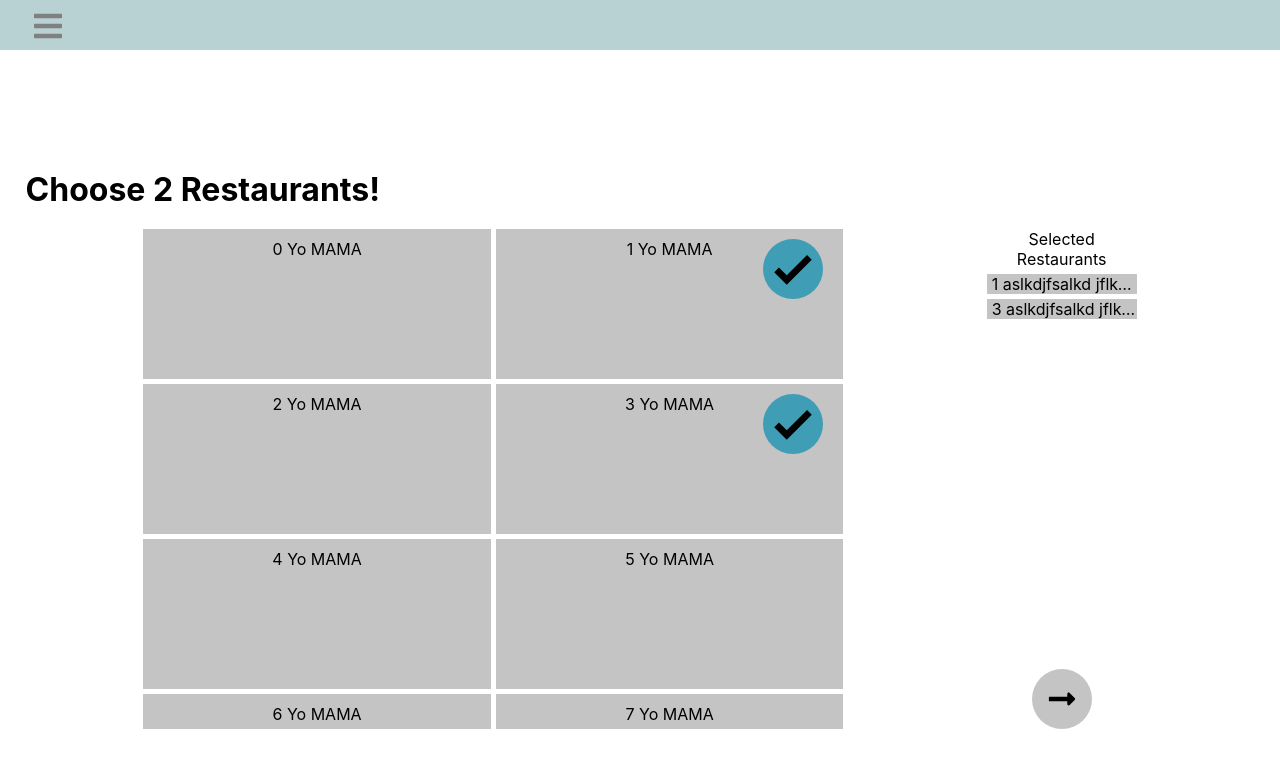
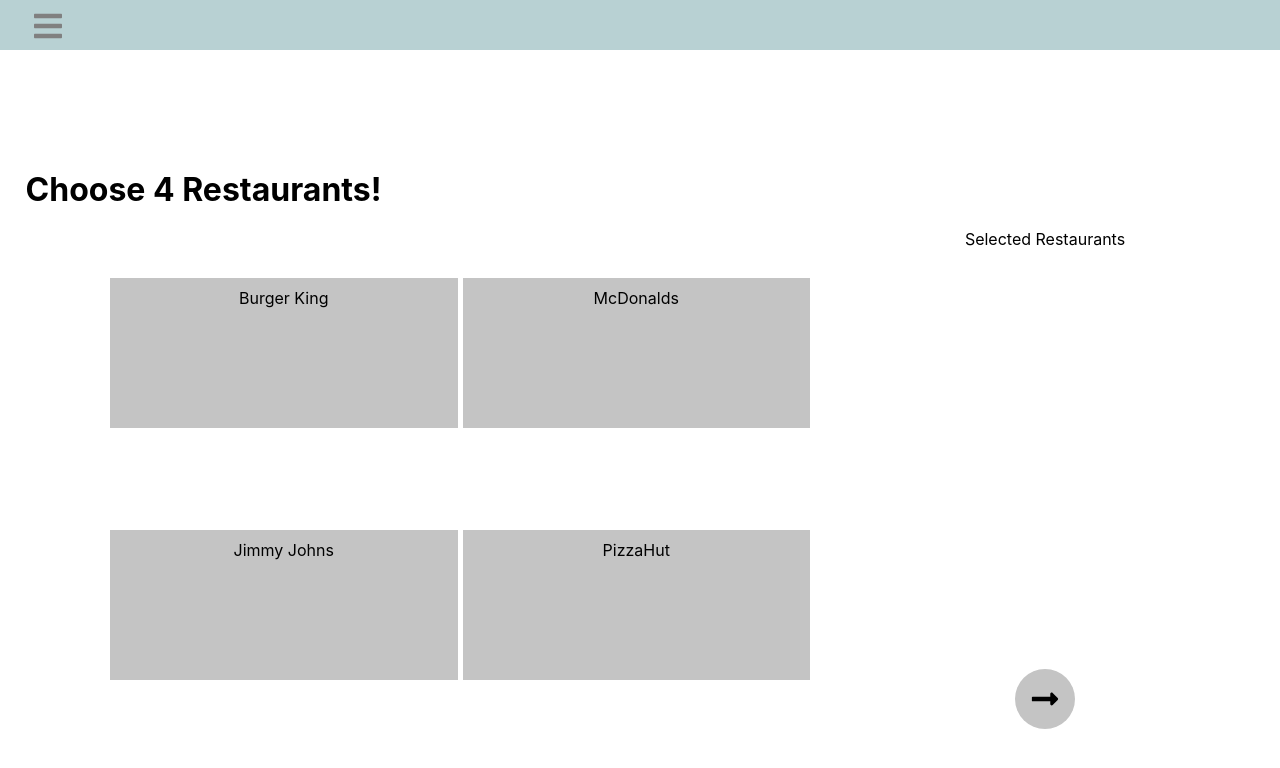
Before and after one commit to tylercodes1/Team7ProjectRepo, a React (Create React App) app: page /motion-creation in a window 1280 px wide. Shown: the top 768 px of the page. Built offline with nearby package versions, Linux system fonts and the light colour scheme.

Commit message:
Monumental changes. Still unfinished

```diff
--- a/package.json
+++ b/package.json
@@ -6,11 +6,14 @@
     "@testing-library/jest-dom": "^5.11.6",
     "@testing-library/react": "^11.2.2",
     "@testing-library/user-event": "^12.6.0",
+    "axios": "^0.21.1",
     "react": "^17.0.1",
     "react-dom": "^17.0.1",
     "react-icons": "^4.1.0",
     "react-router-dom": "^5.2.0",
     "react-scripts": "4.0.1",
+    "react-st-modal": "^1.1.3",
+    "react-useanimations": "^2.0.6",
     "web-vitals": "^0.2.4"
   },
   "scripts": {
--- /dev/null
+++ b/src/api/api.js
@@ -0,0 +1,97 @@
+import db from "./dummydb";
+
+let currentUser = undefined;
+
+//Users
+export async function login(username, password) {
+  for (let i = 0; i < db.users.length; i++) {
+    const u = db.users[i];
+    if (u.name === username && u.password === password) {
+      currentUser = u;
+      return;
+    }
+  }
+
+  throw new Error("User not found  or password incorrect");
+}
+
+export async function getUsers() {
+  return db.users;
+}
+
+export async function getUserByName(name) {
+  for (let i = 0; i < db.users.length; i++) {
+    const u = db.users[i];
+    if (u.name === name) {
+      return u;
+    }
+  }
+
+  throw new Error("User not found");
+}
+
+export async function getUserById(id) {
+  for (let i = 0; i < db.users.length; i++) {
+    const u = db.users[i];
+    if (u.id === id) {
+      return u;
+    }
+  }
+
+  throw new Error("User not found");
+}
+
+export async function addUser(userDTO) {
+  for (let i = 0; i < db.users.length; i++) {
+    const u = db.users[i];
+
+    if (u.name === userDTO.name) {
+      return new Error("User already exist");
+    }
+  }
+
+  const userToAdd = {
+    ...userDTO,
+    id: ++db.lastUserID,
+    isAdmin: false,
+  };
+
+  db.users.push(userToAdd);
+  return userToAdd;
+}
+
+// addUser({name: 'georgia', password: 'ok'}).then(u => {
+//     console.log('added ' + JSON.stringify(u));
+//     console.log(JSON.stringify(db.users, null, 2));
+// });
+
+//Motions:
+export async function getMotions() {
+  if (!currentUser) {
+    return [];
+  }
+  return db.motions.filter((m) => m.owner_id === currentUser.id);
+}
+
+export async function addMotion(motionDTO) {
+  if (!currentUser) {
+    return;
+  }
+  const motionToAdd = {
+    ...motionDTO,
+    id: ++db.lastMotionID,
+    owner_id: currentUser.id,
+  };
+  db.motions.push(motionToAdd);
+  return motionToAdd;
+}
+
+export async function getChoices() {
+  return db.choices;
+}
+
+setTimeout(() => {
+  addMotion({ title: "hello" }).then((m) => {
+    console.log(JSON.stringify(db.motions, null, 2));
+  });
+}, 20000);
--- /dev/null
+++ b/src/api/dummydb.js
@@ -0,0 +1,59 @@
+export default {
+  users: [
+    {
+      id: 1,
+      name: "Macy",
+      password: "password1",
+      isAdmin: false,
+    },
+    {
+      id: 2,
+      name: "John Doe",
+      password: "password2",
+      isAdmin: false,
+    },
+    {
+      id: 3,
+      name: "Fella",
+      password: "password3",
+      isAdmin: false,
+    },
+  ],
+  lastUserID: 3,
+
+  motions: [
+    {
+      id: 1,
+      title: "motion1",
+      owner_id: 1,
+    },
+    {
+      id: 2,
+      title: "motion2",
+      owner_id: 1,
+    },
+  ],
+  lastMotionID: 2,
+  choices: [
+    {
+      id: 14,
+      proposal: "Burger King",
+      owner_id: 2,
+    },
+    {
+      id: 15,
+      proposal: "McDonalds",
+      owner_id: 2,
+    },
+    {
+      id: 16,
+      proposal: "Jimmy Johns",
+      owner_id: 3,
+    },
+    {
+      id: 17,
+      proposal: "PizzaHut",
+      owner_id: 6,
+    },
+  ],
+};
--- a/src/components/MultiSelector/MultiSelector.js
+++ b/src/components/MultiSelector/MultiSelector.js
@@ -4,48 +4,51 @@
 import { IconContext } from "react-icons";
 
 export default function MultiSelector(props) {
-  console.log(props.setSelectedRestaurants);
+  console.log(props.setSelectedItems);
+  console.log(props.items);
 
   return (
     <div className="multi-selector">
-      {props.data.map((el, index) =>
+      {props.items.map((el, index) =>
         BuildItem(
+          props.type,
           index,
-          props.selectedRestaurants,
-          props.setSelectedRestaurants
+          el,
+          props.selectedItems,
+          props.setSelectedItems
         )
       )}
     </div>
   );
 }
 
-function BuildItem(index, selectedRestaurants, setSelectedRestaurants) {
+function BuildItem(type, index, item, selectedItems, setSelectedItems) {
   return (
+    // div is big because it has lots of conditional onclick-functionality
     <div
       className="selection-item"
       key={index}
       onClick={
-        selectedRestaurants.length === 4
+        selectedItems.length === 4
           ? () => {
-              if (selectedRestaurants.includes(index)) {
-                setSelectedRestaurants(
-                  selectedRestaurants.filter((i) => i !== index)
-                );
+              // if 4 choices have already been selected AND
+              // if the current item being clicked is being "unselected"
+              // unselect item from list
+              if (selectedItems.includes(item.id)) {
+                setSelectedItems(selectedItems.filter((i) => i.id !== item.id));
               }
             }
           : () => {
-              if (selectedRestaurants.includes(index)) {
-                //   console.log(selectedRestaurants.filter(index => ));
-                setSelectedRestaurants(
-                  selectedRestaurants.filter((i) => i !== index)
-                );
+              if (selectedItems.includes(item.id)) {
+                setSelectedItems(selectedItems.filter((i) => i.id !== item.id));
               } else {
-                setSelectedRestaurants([...selectedRestaurants, index]);
+                setSelectedItems([...selectedItems, item]);
               }
             }
       }
     >
-      {selectedRestaurants.includes(index) && (
+      {/* Conditionally rendered checkmark */}
+      {selectedItems.includes(item.id) && (
         <div className="checked-item">
           <IconContext.Provider
             value={{
@@ -56,7 +59,11 @@
           </IconContext.Provider>
         </div>
       )}
-      <div>{index} Yo MAMA</div>
+      {/* // TODO image + words */}
+      {type === "Restaurants" && <div>{item.proposal}</div>}
+      {type === "Friends" && <div>build Persons</div>}
+      {/* <RestaurantItem /> <PersonItem />*/}
+      {/* <div>{index} Yo MAMA</div> */}
     </div>
   );
 }
--- a/src/components/MultiSelector/SelectedItems/SelectedItems.css
+++ b/src/components/MultiSelector/SelectedItems/SelectedItems.css
@@ -1,13 +1,20 @@
 .selected-items {
-  width: 150px;
+  width: 250px;
+  height: auto;
+  margin: 0 auto;
 }
 
 .selected-item {
+  display: flex;
+  flex-direction: column;
+  align-items: flex-end;
+  justify-content: flex-end;
   width: 100%;
+  height: 50px;
   background-color: #c4c4c4;
   margin-top: 5px;
+  padding: 0 5px 5px 0;
   text-align: start;
-  padding-left: 5px;
   text-overflow: ellipsis;
   overflow: hidden;
   white-space: nowrap;
--- a/src/components/MultiSelector/SelectedItems/SelectedItems.js
+++ b/src/components/MultiSelector/SelectedItems/SelectedItems.js
@@ -2,12 +2,13 @@
 import "./SelectedItems.css";
 
 export default function SelectedItems(props) {
+  console.log(props);
   return (
     <div className="selected-items">
-      <p>Selected Restaurants</p>
-      {props.selectedRestaurants.map((el, index) => (
+      <p>{props.type !== undefined && `Selected ${props.type}`}</p>
+      {props.selectedItems.map((el, index) => (
         <div className="selected-item" key={index}>
-          {el} aslkdjfsalkd jflkdsajflkdsa jjf
+          {el.proposal}
         </div>
       ))}
     </div>
--- /dev/null
+++ b/src/pages/MotionCreationPage/BuildCheckoutPage/BuildCheckoutPage.css
@@ -0,0 +1,15 @@
+.custom-dialog-content {
+  display: flex;
+  flex-direction: column;
+  align-items: center;
+}
+
+.api-validation {
+  display: grid;
+  row-gap: 5px;
+  column-gap: 5px;
+  align-items: center;
+  justify-items: center;
+  overflow-y: auto;
+  grid-template-columns: 1fr 1fr;
+}
--- /dev/null
+++ b/src/pages/MotionCreationPage/BuildCheckoutPage/BuildCheckoutPage.js
@@ -0,0 +1,54 @@
+import { React } from "react";
+import SelectedItems from "./../../../components/MultiSelector/SelectedItems/SelectedItems";
+import { IconContext } from "react-icons";
+import { BsPersonFill } from "react-icons/bs";
+import { GiKnifeFork } from "react-icons/gi";
+import { CustomDialog } from "react-st-modal";
+import CustomDialogContent from "./CustomDialogContent";
+
+export default function BuildCheckoutPage(props) {
+  return (
+    <div className="checkout-page">
+      <h1>Does this look right?</h1>
+      <div className="view-filler">
+        <div className="summary-window">
+          <SelectedItems selectedItems={props.selectedRestaurants} />
+          <div className="summary-friend-view">
+            {props.selectedFriends.map((el, key) => buildFriend(el, key))}
+          </div>
+          <button
+            className="move-on-button move-on finish-up"
+            onClick={async () => {
+              const result = await CustomDialog(
+                <CustomDialogContent
+                  selectedRestaurants={props.selectedRestaurants}
+                  selectedFriends={props.selectedFriends}
+                />,
+                {
+                  title: "Custom Dialog",
+                  showCloseIcon: true,
+                }
+              );
+              console.log(result);
+            }}
+          >
+            <IconContext.Provider value={{ size: "30px" }}>
+              <GiKnifeFork />
+            </IconContext.Provider>
+          </button>
+        </div>
+      </div>
+    </div>
+  );
+}
+
+function buildFriend(selectedFriend, key) {
+  return (
+    <div className="summary-friend-item" key={key}>
+      <div className="summary-profile-icon">
+        <BsPersonFill></BsPersonFill>
+      </div>
+      <p>friend id: {selectedFriend}</p>
+    </div>
+  );
+}
--- /dev/null
+++ b/src/pages/MotionCreationPage/BuildMotionCreationPage/BuildMotionCreationPage.js
@@ -0,0 +1,46 @@
+import { React } from "react";
+import { FaLongArrowAltRight } from "react-icons/fa";
+import { IconContext } from "react-icons";
+import MultiSelector from "./../../../components/MultiSelector/MultiSelector.js";
+import SelectedItems from "./../../../components/MultiSelector/SelectedItems/SelectedItems.js";
+
+export default function BuildMotionCreationPage(props) {
+  console.log(props);
+  return (
+    <div className="motion-creation-page">
+      {props.type === "Restaurants" && (
+        <h1>Choose {4 - props.selectedItems.length} Restaurants!</h1>
+      )}
+      {props.type === "Friends" && <h1>Invite Some Friends</h1>}
+      <div className="creation-view">
+        <MultiSelector
+          type={props.type}
+          items={props.items}
+          selectedItems={props.selectedItems}
+          setSelectedItems={(newSelected) =>
+            props.setSelectedItems(newSelected)
+          }
+        />
+        <div id="vertically-aligned-items">
+          <SelectedItems
+            type={props.type}
+            selectedItems={props.selectedItems}
+          />
+          <button
+            className={
+              props.selectedItems.length === 4 || props.type === "Friends"
+                ? "move-on-button move-on"
+                : "move-on-button"
+            }
+            // disabled={selectedRestaurants.length !== 4}
+            onClick={() => props.handleClick(props.type, props.selectedItems)}
+          >
+            <IconContext.Provider value={{ size: "30px" }}>
+              <FaLongArrowAltRight />
+            </IconContext.Provider>
+          </button>
+        </div>
+      </div>
+    </div>
+  );
+}
--- a/src/pages/MotionCreationPage/MotionCreationPage.css
+++ b/src/pages/MotionCreationPage/MotionCreationPage.css
@@ -1,5 +1,5 @@
 /* Page 1 */
-.motion-creation-page-1 {
+.motion-creation-page {
   /* display: flex;
   flex-direction: column;
   align-items: center;
@@ -10,32 +10,18 @@
   width: 100%;
 }
 
-.motion-creation-page-1 h1 {
+.motion-creation-page h1 {
   text-align: start;
   margin-left: 2vw;
 }
 
 .creation-view {
+  margin: 0;
+  padding: 0;
+  position: relative;
   height: 100%;
   display: flex;
   justify-content: space-evenly;
-}
-
-/* Page 2 */
-.motion-creation-page-2 {
-  /* display: flex;
-  flex-direction: column;
-  align-items: center;
-  justify-content: center; */
-  padding-top: 120px;
-  position: relative;
-  height: calc(100% - 60px);
-  width: 100%;
-}
-
-.motion-creation-page-2 h1 {
-  text-align: start;
-  margin-left: 2vw;
 }
 
 #vertically-aligned-items {
@@ -44,6 +30,65 @@
   flex-direction: column;
   justify-content: space-between;
   align-items: center;
+}
+
+.view-filler {
+  width: 100%;
+  height: 100%;
+  display: flex;
+  flex-direction: column;
+  align-items: center;
+}
+
+.checkout-page {
+  /* display: flex;
+  flex-direction: column;
+  align-items: center;
+  justify-content: center; */
+  padding-top: 80px;
+  position: relative;
+  height: calc(100% - 60px);
+  width: 100%;
+}
+
+.checkout-page h1 {
+  margin-left: 2vw;
+  text-align: start;
+}
+
+.summary-window {
+  padding-top: 10px;
+  background-color: lightcyan;
+  height: 500px;
+  width: 400px;
+  /* margin-left: 50vw; */
+}
+
+.summary-friend-view {
+  display: flex;
+  flex-direction: column;
+  margin-top: 10px;
+  height: 175px;
+  width: 100%;
+  overflow-y: auto;
+}
+
+.summary-friend-item {
+  padding: 5px 0px 5px 40px;
+  display: flex;
+  align-items: center;
+  width: 100%;
+}
+
+.summary-profile-icon {
+  margin-right: 10px;
+  display: flex;
+  justify-content: center;
+  align-items: center;
+  height: 40px;
+  width: 40px;
+  background-color: #cf5c36;
+  border-radius: 50%;
 }
 
 .move-on-button {
@@ -62,3 +107,7 @@
   background-color: #3f9db5;
   cursor: pointer;
 }
+
+.finish-up {
+  margin: 10px auto 0 auto;
+}
--- a/src/pages/MotionCreationPage/MotionCreationPage.js
+++ b/src/pages/MotionCreationPage/MotionCreationPage.js
@@ -1,66 +1,68 @@
-import React, { useState } from "react";
+import React, { useState, useEffect } from "react";
 import "./MotionCreationPage.css";
-import MultiSelector from "./../../components/MultiSelector/MultiSelector";
 import SelectedItems from "../../components/MultiSelector/SelectedItems/SelectedItems";
-import { FaLongArrowAltRight } from "react-icons/fa";
+import { GiKnifeFork } from "react-icons/gi";
 import { IconContext } from "react-icons";
+import { BsPersonFill } from "react-icons/bs";
+import { CustomDialog, useDialog } from "react-st-modal";
+import BuildMotionCreationPage from "./BuildMotionCreationPage/BuildMotionCreationPage";
+import BuildCheckoutPage from "./BuildCheckoutPage/BuildCheckoutPage";
+import { getChoices } from "../../api/api";
+
 export default function MotionCreationPage() {
-  const [selectedRestaurants, setSelectedRestaurants] = useState([1, 3]);
+  const [restaurants, setRestaurants] = useState([]);
+  const [selectedRestaurants, setSelectedRestaurants] = useState([]);
+  const [selectedFriends, setSelectedFriends] = useState([]);
   const [action, setAction] = useState(1);
+  const [open, setOpen] = useState(false);
+
+  function handleClick(type, selectedItems) {
+    if (type === "Restaurants") {
+      if (selectedItems.length === 4) {
+        setAction(action + 1);
+      }
+    } else {
+      setAction(action + 1);
+    }
+  }
+
+  useEffect(async () => {
+    const result = await getChoices();
+    setRestaurants(result);
+    console.log(result);
+  }, []);
+
   switch (action) {
     case 1:
+      // TODO API call for Restaurants
       return (
-        <div className="motion-creation-page-1">
-          <h1>Choose {4 - selectedRestaurants.length} Restaurants!</h1>
-          <div className="creation-view">
-            <MultiSelector
-              itemType="Restaurants"
-              data={[
-                { dat: 1 },
-                { dat: 2 },
-                { dat: 3 },
-                { dat: 4 },
-                { dat: 1 },
-                { dat: 2 },
-                { dat: 3 },
-                { dat: 4 },
-                { dat: 1 },
-                { dat: 2 },
-                { dat: 3 },
-                { dat: 4 },
-              ]}
-              selectedRestaurants={selectedRestaurants}
-              setSelectedRestaurants={(newSelected) =>
-                setSelectedRestaurants(newSelected)
-              }
-            />
-            <div id="vertically-aligned-items">
-              <SelectedItems selectedRestaurants={selectedRestaurants} />
-              <button
-                className={
-                  selectedRestaurants.length === 4
-                    ? "move-on-button move-on"
-                    : "move-on-button"
-                }
-                // disabled={selectedRestaurants.length !== 4}
-                onClick={() => setAction(action + 1)}
-              >
-                <IconContext.Provider value={{ size: "30px" }}>
-                  <FaLongArrowAltRight />
-                </IconContext.Provider>
-              </button>
-            </div>
-          </div>
-        </div>
+        <BuildMotionCreationPage
+          type="Restaurants"
+          items={restaurants}
+          selectedItems={selectedRestaurants}
+          setSelectedItems={setSelectedRestaurants}
+          handleClick={handleClick}
+        />
       );
+
     case 2:
+      // TODO API Call for Friends
       return (
-        <div className="motion-creation-page-2">
-          <h1>Choose {4 - selectedRestaurants.length} Restaurants!</h1>
-        </div>
+        <BuildMotionCreationPage
+          type="Friends"
+          items={restaurants}
+          selectedItems={selectedFriends}
+          setSelectedItems={setSelectedFriends}
+          handleClick={handleClick}
+        />
       );
 
     case 3:
-      return <div>3</div>;
+      return (
+        <BuildCheckoutPage
+          selectedFriends={selectedFriends}
+          selectedRestaurants={selectedRestaurants}
+        ></BuildCheckoutPage>
+      );
   }
 }
```
Also changed, not shown: src/pages/MotionCreationPage/BuildCheckoutPage/CustomDialogContent.js (added, +75 -0 lines), 2 other files (tests, documents, lock files or other folders).
